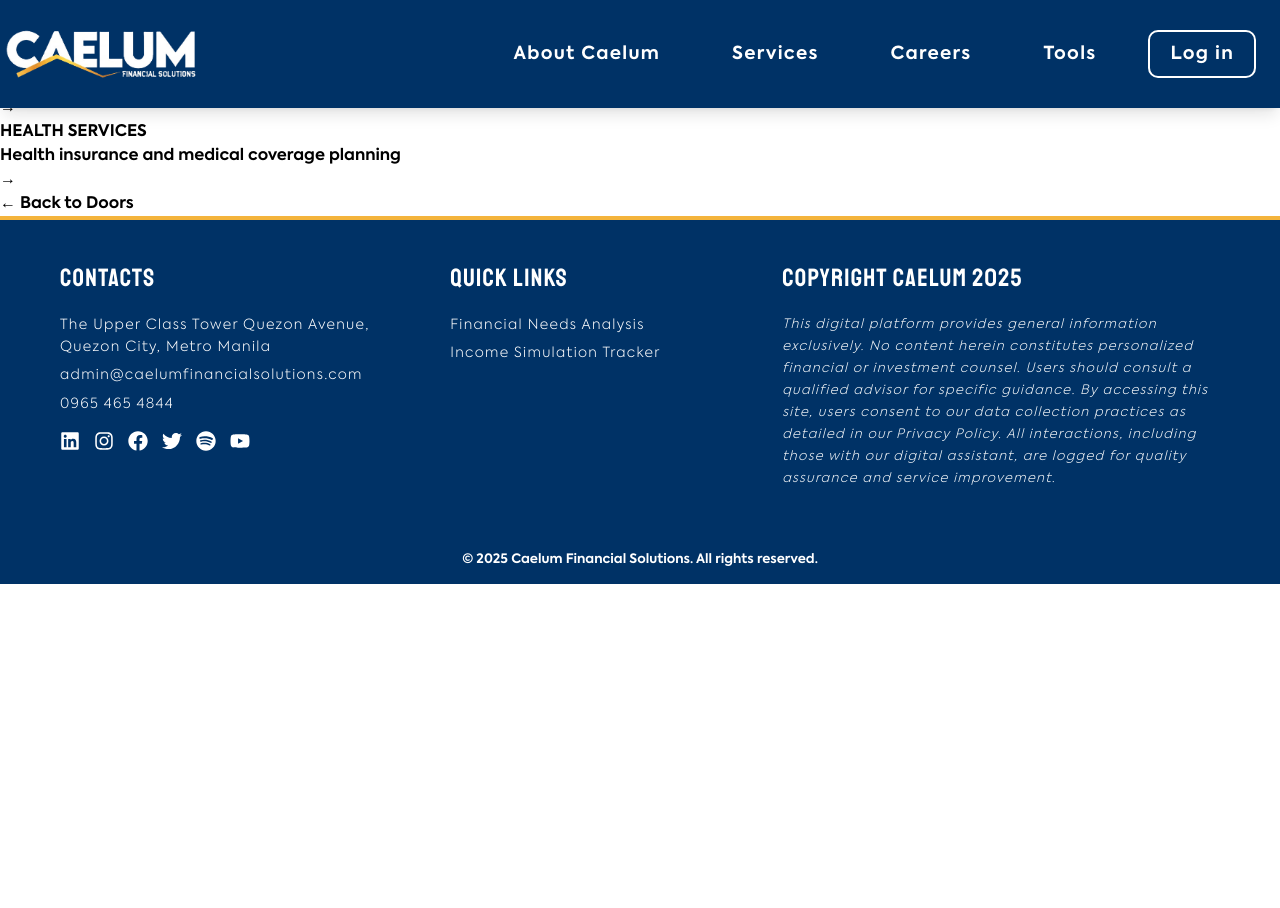
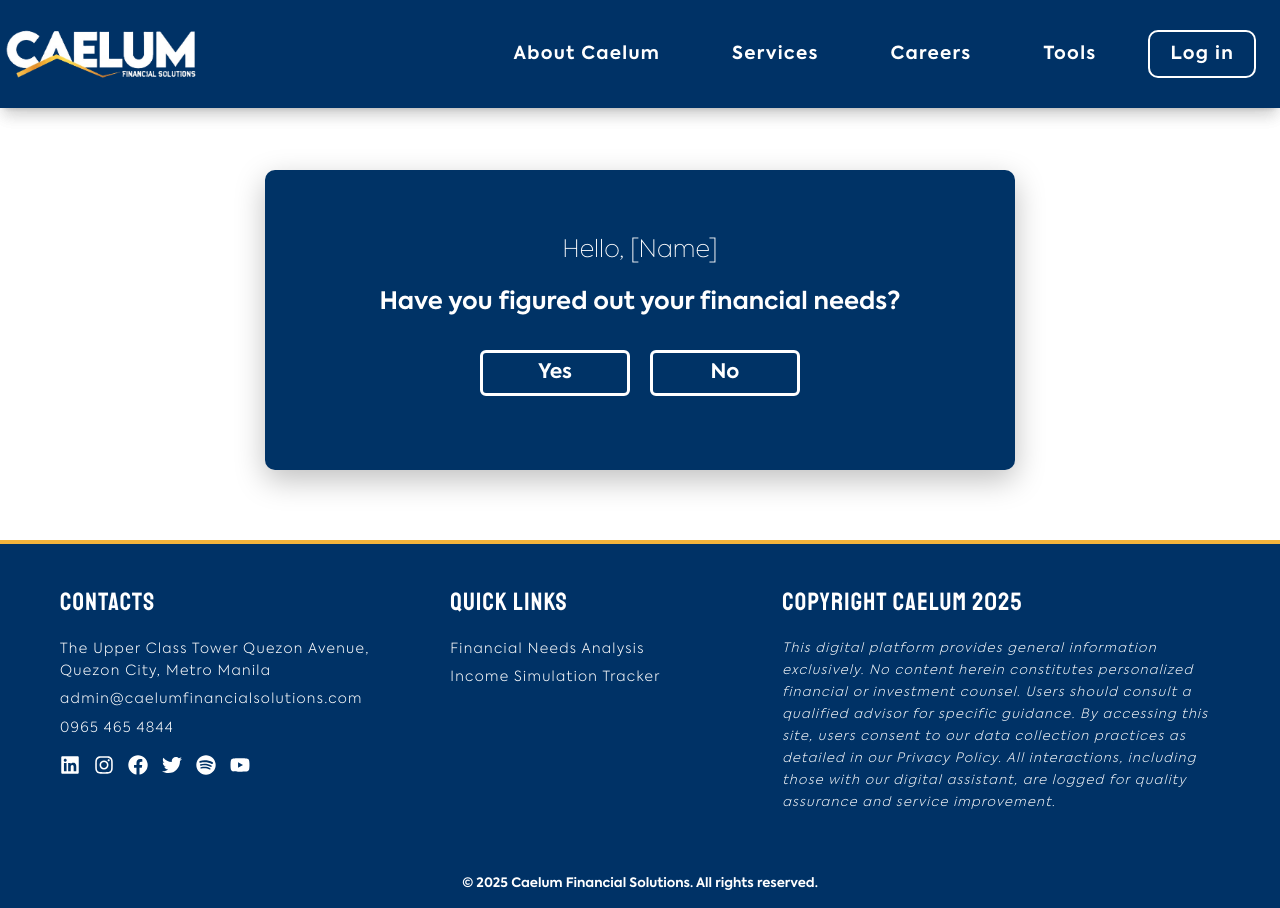
Before and after one commit to s3e0o/FNA-temp, a React (Vite) app in the folder frontend/: page / in a window 1280 px wide. Before the commit the page ends 800 px from the top, so only its background shows below. Built offline with nearby package versions, Linux system fonts and the light colour scheme.

Commit message:
fna home page

```diff
--- a/frontend/src/App.jsx
+++ b/frontend/src/App.jsx
@@ -7,6 +7,7 @@
 import Savings from './pages/services/savings-investments/Savings.jsx';
 import Education from './pages/services/savings-investments/Education.jsx';
 import Retirement from './pages/services/savings-investments/Retirement.jsx';
+import FNAHomePage from './pages/FNAHomePage.jsx';
 import './App.css';
 import Navbar from "./components/Navbar";
 import Footer from "./components/Footer";
@@ -37,6 +38,10 @@
           <Route path="/services/savings-investments/education" element={<Education />} />
           <Route path="/services/savings-investments/retirement" element={<Retirement />} />
 
+          {/* FNA HomePage*/}
+          <Route path="/FNA/Homepage" element={<FNAHomePage />} />
+          <Route path="/" element={<FNAHomePage />} />
+
           {/* Fallback 404 */}
           <Route path="*" element={<NotFound />} />
         </Routes>
--- a/frontend/src/index.css
+++ b/frontend/src/index.css
@@ -177,3 +177,63 @@
   font-family: 'Axiforma', sans-serif;
   letter-spacing: 0.08em;
 }
+
+.fna-page {
+  /* min-height: calc(100vh - 160px);  */
+    padding: 170px 0 70px; /* top | bottom */
+
+  display: flex;
+  justify-content: center;
+  align-items: center;
+  /* background: linear-gradient(
+    90deg,
+    #f4f6f8 50%,
+    #c9d3dc 50%
+  ); */
+}
+
+.fna-card {
+  background: #003366;
+  color: white;
+  width: 750px;
+  height: 300px;
+  padding: 50px 50px;
+  border-radius: 10px;
+  text-align: center;
+  align-items: center;
+  box-shadow: 0 10px 30px rgba(0, 0, 0, 0.25);
+}
+
+.fna-card h2 {
+  font-weight: 1000;
+  margin-bottom: 16px;
+  margin-top: 12px;
+  font-size: 24px;
+}
+
+.fna-card p {
+  font-size: 24px;
+  margin-bottom: 30px;
+}
+
+.fna-actions {
+  display: flex;
+  justify-content: center;
+  gap: 20px;
+}
+
+.fna-actions button {
+  width: 150px;
+  padding: 5px 0;
+  border-radius: 6px;
+  border: 3px solid white;
+  background: transparent;
+  color: white;
+  font-size: 20px;
+  cursor: pointer;
+}
+
+.fna-actions button:hover {
+  background: white;
+  color: #003366;
+}
--- a/frontend/src/main.jsx
+++ b/frontend/src/main.jsx
@@ -11,6 +11,7 @@
 import HealthServices from "./pages/services/protection-health/HealthServices.jsx";
 import SavingsInvestmentsHome from "./pages/services/savings-investments/SavingsInvestmentsHome.jsx";
 import Savings from "./pages/services/savings-investments/Savings.jsx";
+import FNAHomePage from "./pages/FNAHomePage.jsx";
 
 ReactDOM.createRoot(document.getElementById("root")).render(
   <React.StrictMode>
@@ -18,7 +19,8 @@
       <Navbar />
 
       <Routes>
-        <Route path="/" element={<ProtectionHealthHome />} />
+        <Route path="/" element={<FNAHomePage />} />
+        <Route path="/FNA/Homepage" element={<FNAHomePage />} />
         <Route path="/services/protection-health/HealthServices" element={<HealthServices />} />
         <Route path="/services/savings-investments/savings" element={<Savings />} />
         <Route path="/services/protection-health/LifeProtection" element={<LifeProtection />} />
--- /dev/null
+++ b/frontend/src/pages/FNAHomePage.jsx
@@ -0,0 +1,26 @@
+import React from "react";
+import Navbar from "../components/Navbar.jsx";
+import Footer from "../components/Footer.jsx";
+
+const FNAHomePage = () => {
+  return (
+    <>
+      <Navbar />
+
+      <main className="fna-page">
+        <div className="fna-card text-center min-h-auto pt-32 px-4 top-0 pb-16">
+          <h2>Hello, [Name]</h2>
+          <p>Have you figured out your financial needs?</p>
+
+          <div className="fna-actions">
+            <button>Yes</button>
+            <button>No</button>
+          </div>
+        </div>
+      </main>
+
+    </>
+  );
+};
+
+export default FNAHomePage;
```
